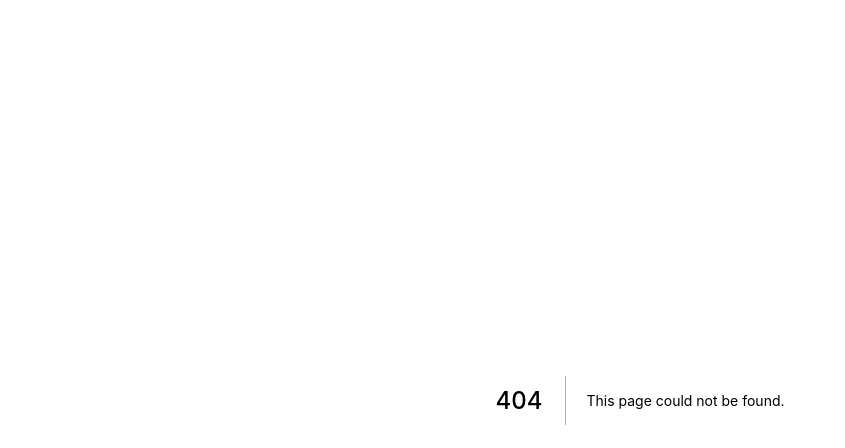
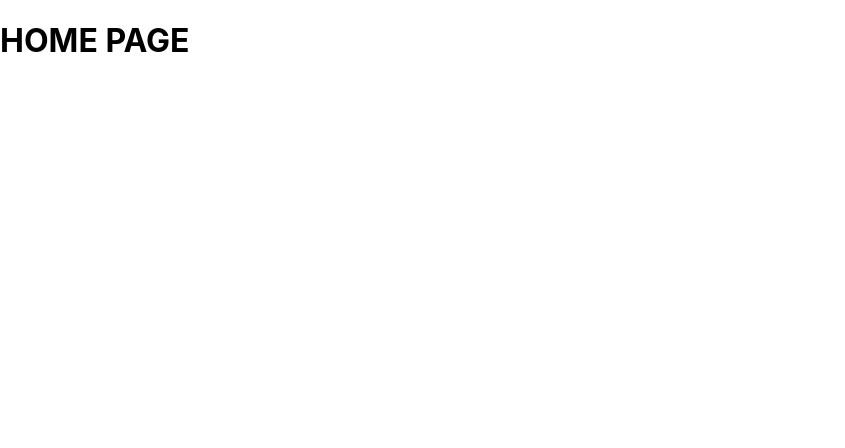
Before and after one commit to EtheliusDevelopment/luxo_next_fe, a Next.js app: page /home in a window 1280 px wide. Before the commit this address had no page. Shown: the top 448 px of the page, without its empty margins (0-845 px from the left). Built offline with nearby package versions, Linux system fonts and the light colour scheme.

Commit message:
scaffolding-3

```diff
--- /dev/null
+++ b/pages/home.jsx
@@ -0,0 +1,7 @@
+export default function ciao(params) {
+    return (
+        <div>
+            <h1>HOME PAGE</h1>
+        </div>
+    )
+};
```
Also changed, not shown: components/Footer.jsx (added), components/Form.jsx (added), components/Quiz.jsx (added).
